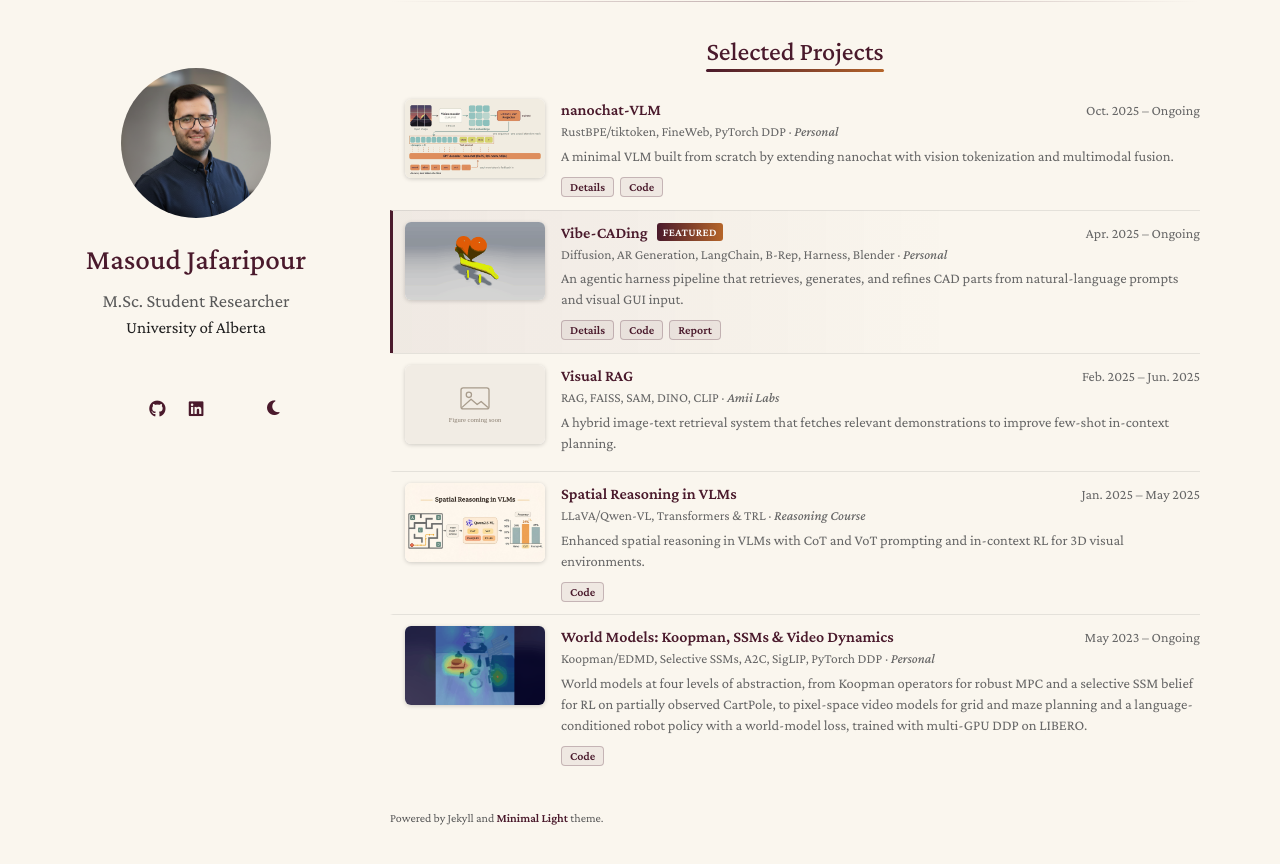
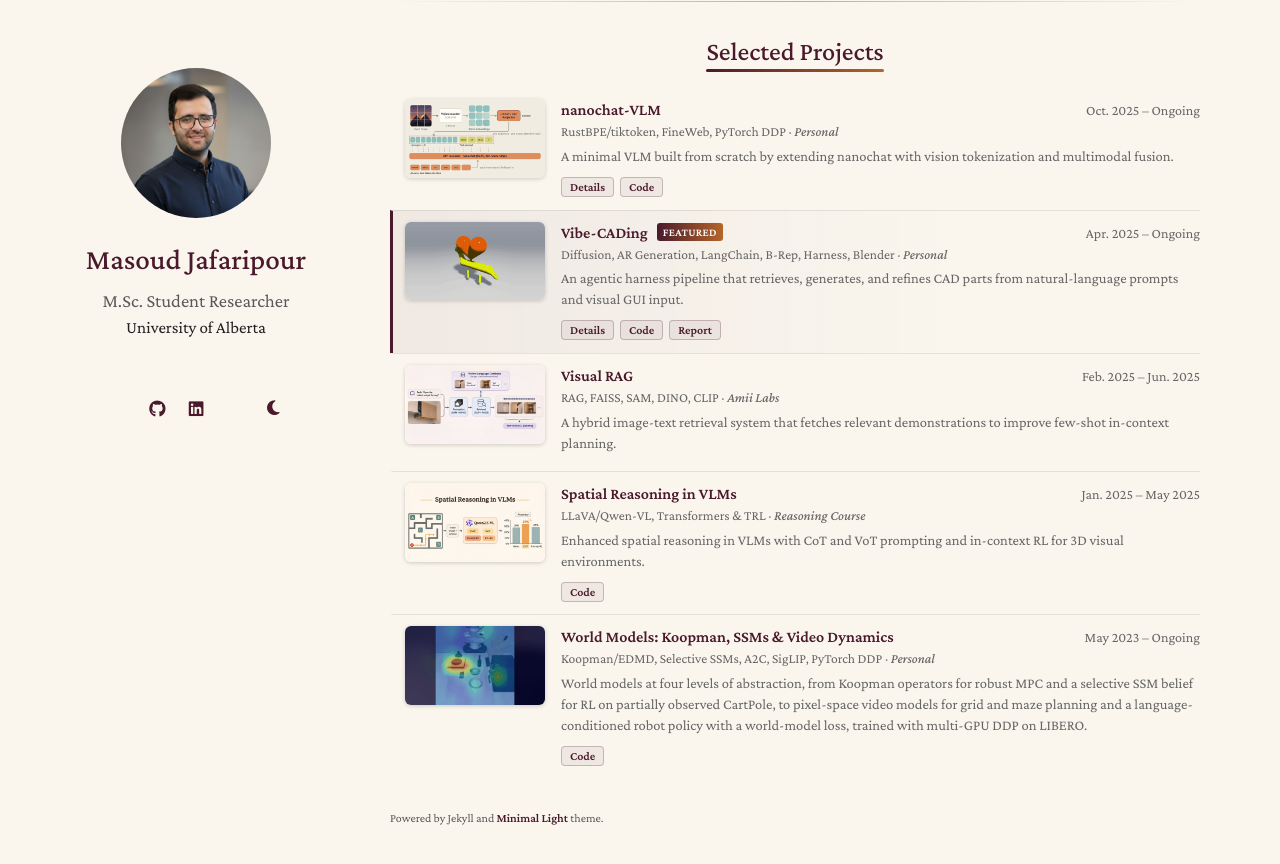
Before and after one commit to Masoudjafaripour/masoudjafaripour.github.io, a Jekyll site: the page built from index.md, in a window 1280 px wide and 900 px high, scrolled down 2065 px. Shown: the top 864 px of the window. Built offline with Jekyll 4.4.1, drawn with Linux system fonts in a browser that asks for light colours; a style sheet for code colours, icons or effects is not loaded.

Commit message:
Add Visual RAG project image
Co-Authored-By: Claude Opus 5.5 <noreply@anthropic.com>

```diff
--- a/_data/projects.yml
+++ b/_data/projects.yml
@@ -25,6 +25,7 @@
   context: Amii Labs
   time: Feb. 2025 &ndash; Jun. 2025
   description: A hybrid image-text retrieval system that fetches relevant demonstrations to improve few-shot in-context planning.
+  image: assets/img/projects/visual-rag.jpg
 
 - title: Spatial Reasoning in VLMs
   tech: LLaVA/Qwen-VL, Transformers &amp; TRL
```
Also changed, not shown: assets/img/projects/visual-rag.jpg (added).
